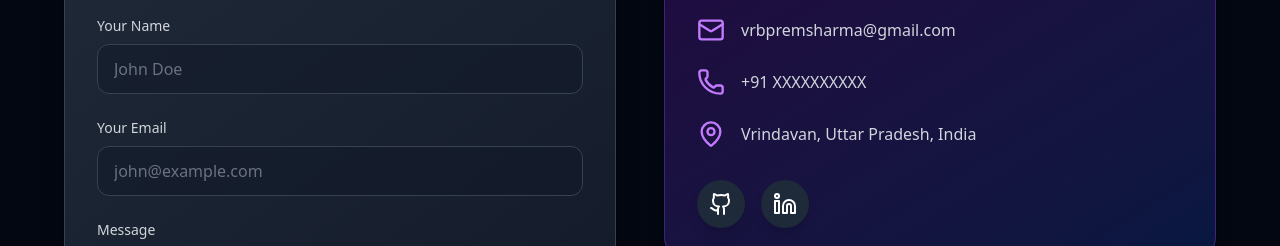
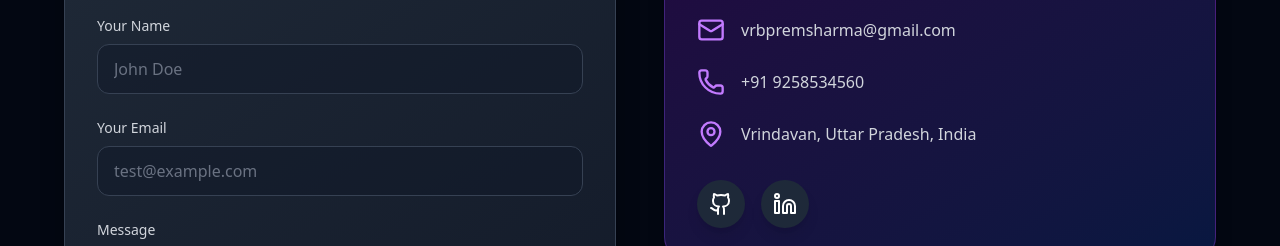
Before and after one commit to premmsharma122/Portfolio, a React (Vite) app: page / in a window 1280 px wide. Both pictures are taken after a click on the button "Contact". Shown: the part 341-587 px from the top of the page. Built offline with nearby package versions, Linux system fonts and the light colour scheme.

Commit message:
contact update

```diff
--- a/src/components/Pages/Contact.jsx
+++ b/src/components/Pages/Contact.jsx
@@ -76,7 +76,7 @@ export default function ContactPage() {
                   value={formData.email}
                   onChange={(e) => setFormData({...formData, email: e.target.value})}
                   className="w-full px-4 py-3 bg-gray-900/50 border border-gray-700 rounded-xl focus:outline-none focus:border-purple-500 transition-colors text-white placeholder-gray-500"
-                  placeholder="john@example.com"
+                  placeholder="test@example.com"
                 />
               </div>
 
@@ -129,7 +129,7 @@ export default function ContactPage() {
 
                 <div className="flex items-center gap-4">
                   <Phone size={28} className="text-purple-400" />
-                  <span>+91 XXXXXXXXXX</span>
+                  <span>+91 9258534560</span>
                 </div>
 
                 <div className="flex items-center gap-4">
```
